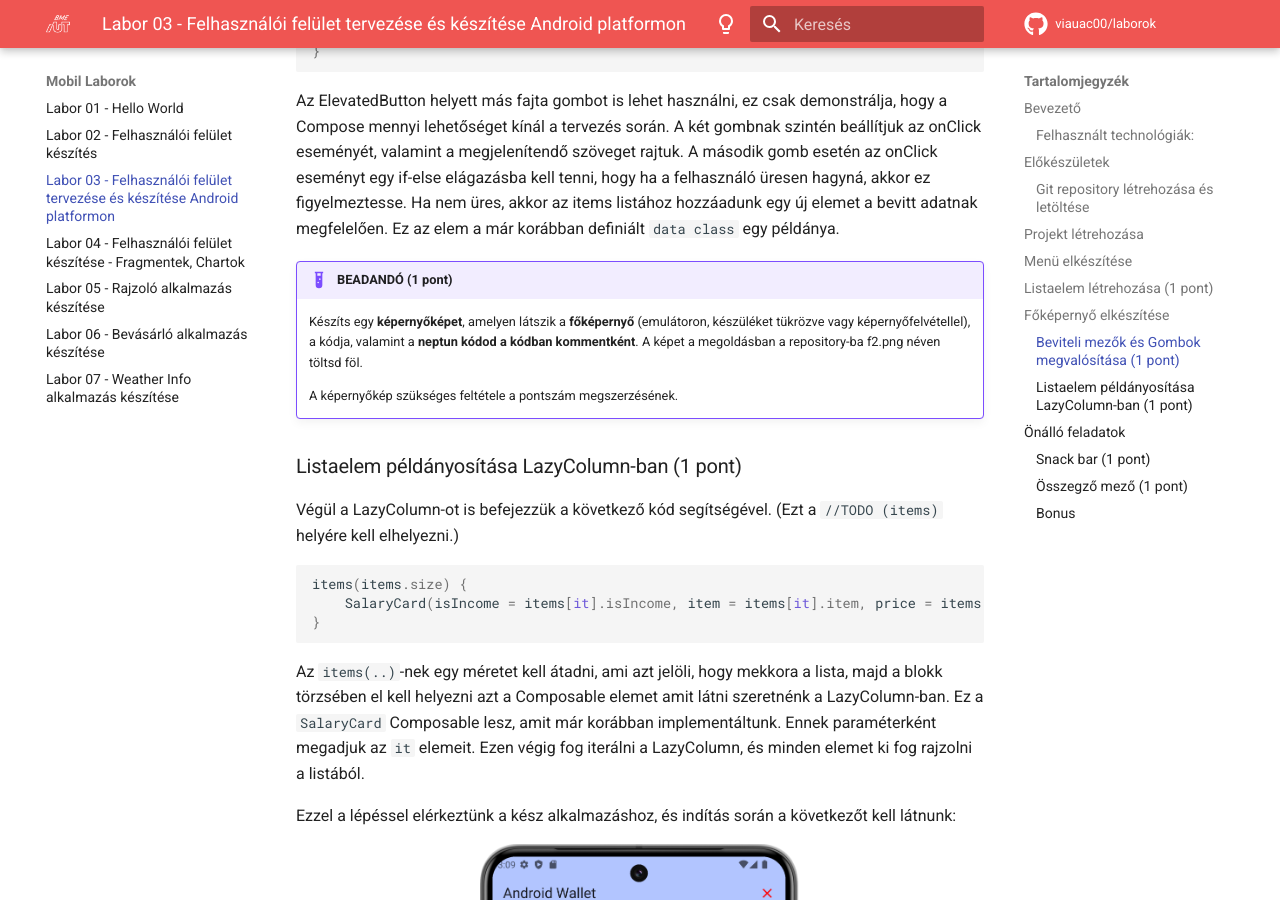
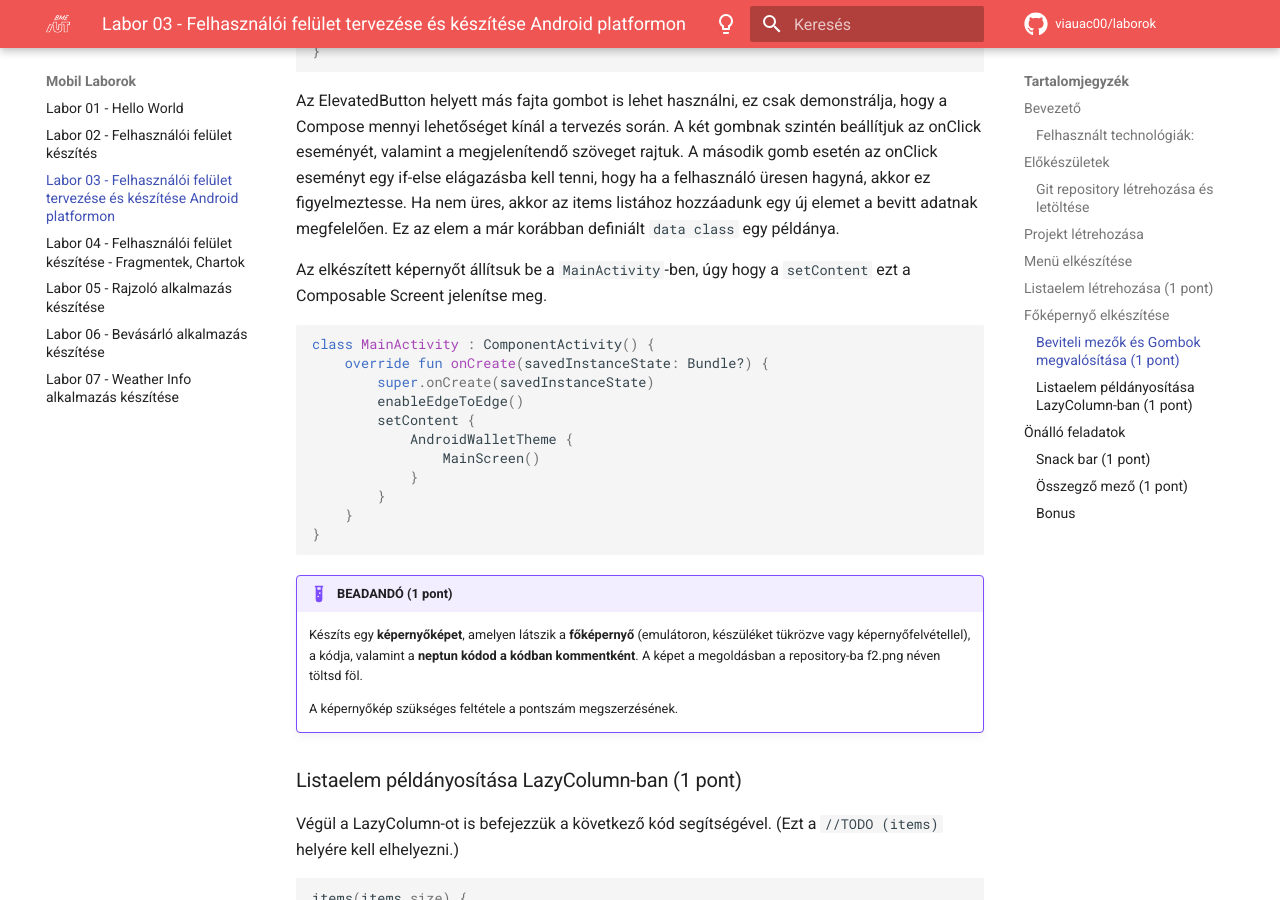
Before and after one commit to VIAUAD02/laborok, an MkDocs documentation site: the page built from docs/laborok/03-android-ui-adv/index.md, in a window 1280 px wide and 900 px high, scrolled down 8390 px. Built offline with MkDocs 1.6.1 and Material for MkDocs 9.7.7, drawn with Linux system fonts in a browser that asks for light colours; comment, search, counter and statistics services are not loaded.

Commit message:
lab03 in compose update
MainActivity setcontent

````diff
--- a/docs/laborok/03-android-ui-adv/index.md
+++ b/docs/laborok/03-android-ui-adv/index.md
@@ -269,6 +269,22 @@ Button(
 
 Az ElevatedButton helyett más fajta gombot is lehet használni, ez csak demonstrálja, hogy a Compose mennyi lehetőséget kínál a tervezés során. A két gombnak szintén beállítjuk az onClick eseményét, valamint a megjelenítendő szöveget rajtuk. A második gomb esetén az onClick eseményt egy if-else elágazásba kell tenni, hogy ha a felhasználó üresen hagyná, akkor ez figyelmeztesse. Ha nem üres, akkor az items listához hozzáadunk egy új elemet a bevitt adatnak megfelelően. Ez az elem a már korábban definiált `data class` egy példánya.
 
+Az elkészített képernyőt állítsuk be a `MainActivity`-ben, úgy hogy a `setContent` ezt a Composable Screent jelenítse meg.
+
+```kotlin
+class MainActivity : ComponentActivity() {
+    override fun onCreate(savedInstanceState: Bundle?) {
+        super.onCreate(savedInstanceState)
+        enableEdgeToEdge()
+        setContent {
+            AndroidWalletTheme {
+                MainScreen()
+            }
+        }
+    }
+}
+```
+
 !!!example "BEADANDÓ (1 pont)"
     Készíts egy **képernyőképet**, amelyen látszik a **főképernyő** (emulátoron, készüléket tükrözve vagy képernyőfelvétellel), a kódja, valamint a **neptun kódod a kódban kommentként**. A képet a megoldásban a repository-ba f2.png néven töltsd föl.
 
````
